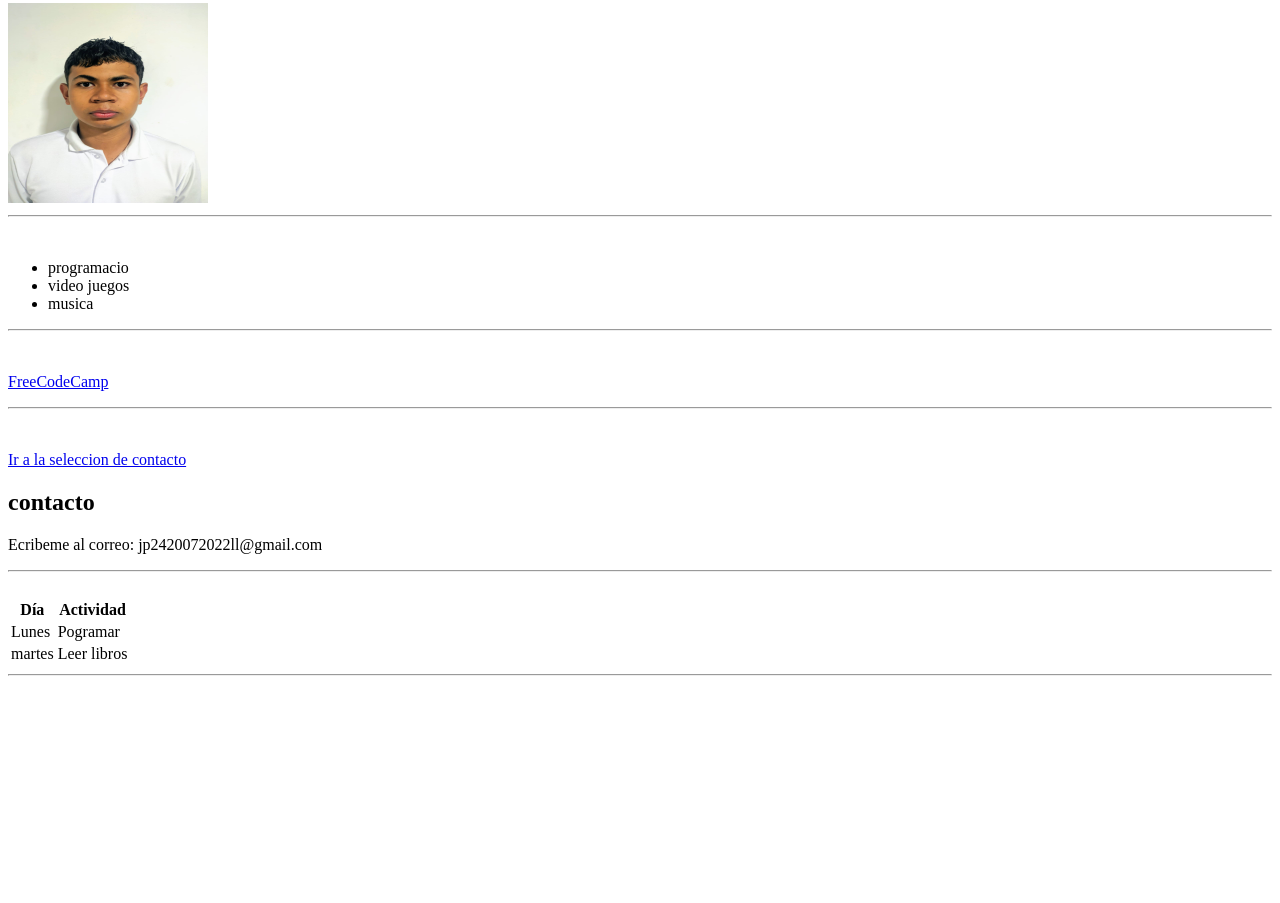
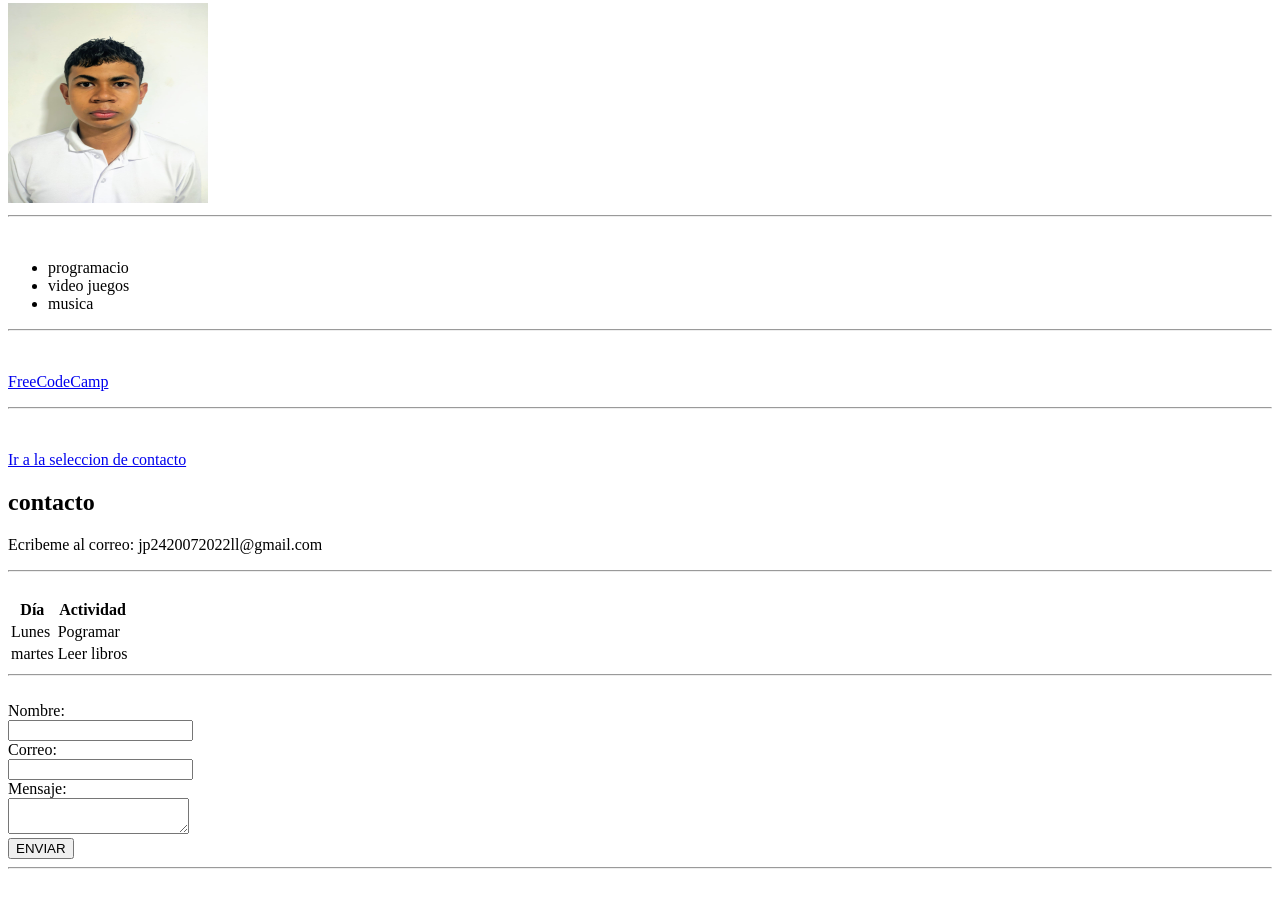
Before and after one commit to Juan-Lop24/MiPrimeraPaginaWeb, a plain HTML site: page index.html in a window 1280 px wide. Shown: the part 224-1127 px from the top of the page. Before the commit the page ends 934 px from the top, so only its background shows below. Drawn offline with Linux system fonts and the light colour scheme.

Commit message:
Crear formulario de contacto

```diff
--- a/index.html
+++ b/index.html
@@ -58,6 +58,18 @@
     <!--Agregar tabla de actividades-->
     <hr>
     <br>
+    <form>
+        <label for="nombre">Nombre:</label><br>
+        <input type="text" id="nombre" name="nombre"><br>
+        <label for="correo">Correo:</label><br>
+        <input type="email" id="email" name="email"><br>
+        <label for="mensaje">Mensaje:</label><br>
+        <textarea id="mensaje" name="mensaje"></textarea><br>
+        <button type="submit">ENVIAR</button>
+        <!--Crear formulario de contacto-->
+    </form>
+    <hr>
+    <br>
 
 </body>
 </html>
```
